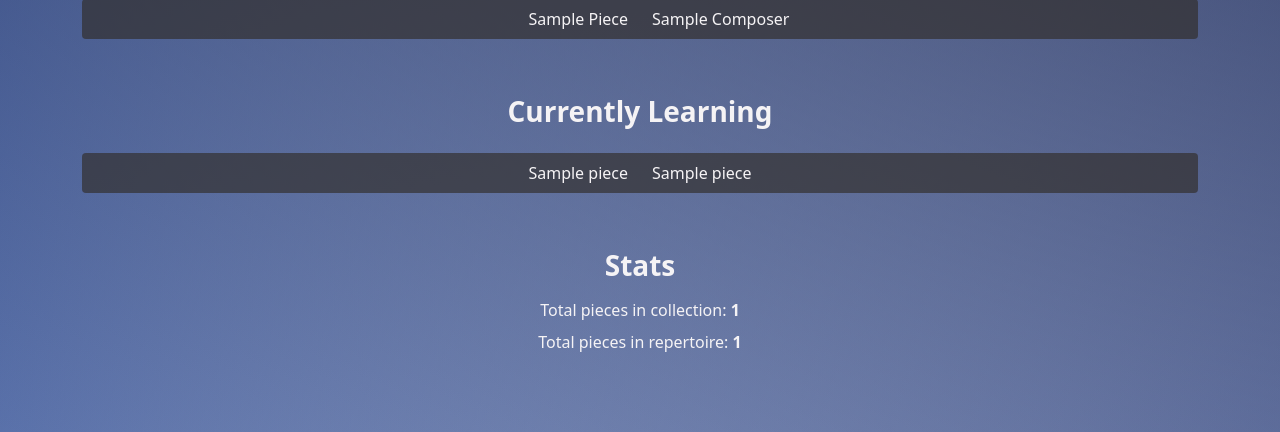
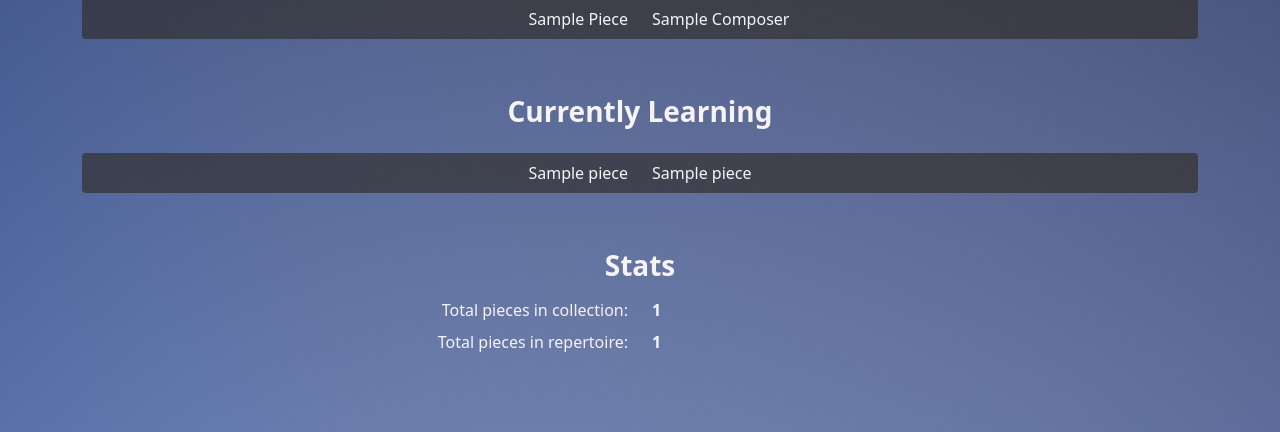
Before and after one commit to paulohenrique-gh/repertoire-manager, a Flask app: template templates/index.html in a window 1280 px wide. Shown: the part 368-800 px from the top of the page. Run offline with Flask 3, Linux system fonts and the light colour scheme; the template is opened without the code that fills it: most values are stand-ins (such as "Sample title", 1, 10 or a date in 2020); some web fonts are replaced.

Commit message:
format stats

```diff
--- a/templates/index.html
+++ b/templates/index.html
@@ -84,14 +84,20 @@
 
     <section class="container mt-5">
         <h1 class="mb-3 d-block px-5 fw-bolder">Stats</h1>
-        <div class="row my-2">
-            <div class="col-12 text-center">
-                Total pieces in collection: <span class="fw-bolder">{{ total_in_collection }}</span>
+        <div class="row my-2 align-items-center">
+            <div class="col-6 text-end">
+                Total pieces in collection:
+            </div>
+            <div class="col-6 text-start">
+                <span class="fw-bolder">{{ total_in_collection }}</span>
             </div>
         </div>
-        <div class="row my-2">
-            <div class="col-12 text-center">
-                Total pieces in repertoire: <span class="fw-bolder">{{ total_in_repertoire }}</span>
+        <div class="row my-2 align-items-center">
+            <div class="col-6 text-end">
+                Total pieces in repertoire:
+            </div>
+            <div class="col-6 text-start">
+                <span class="fw-bolder">{{ total_in_repertoire }}</span>
             </div>
         </div>
     </section>
```
